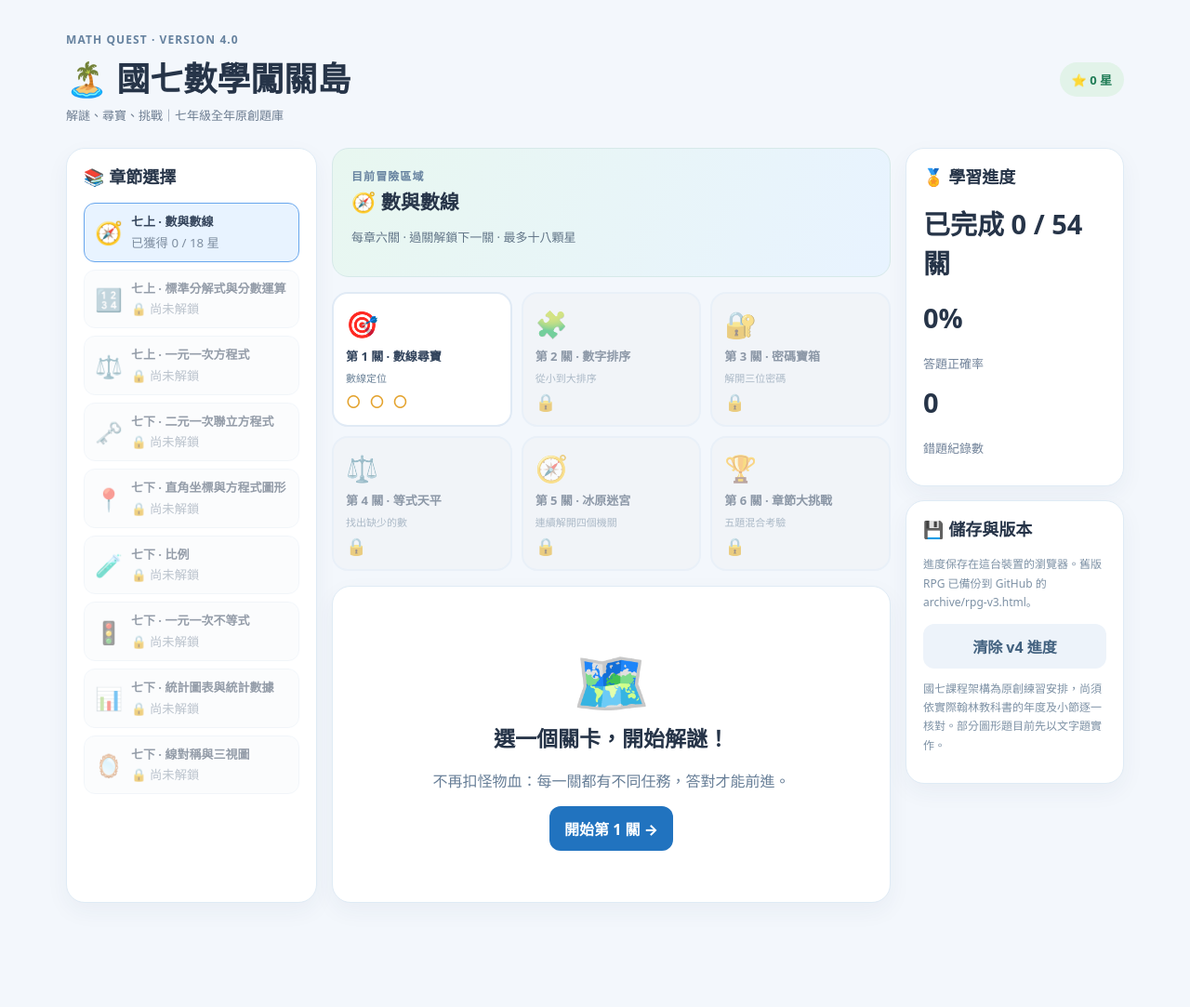
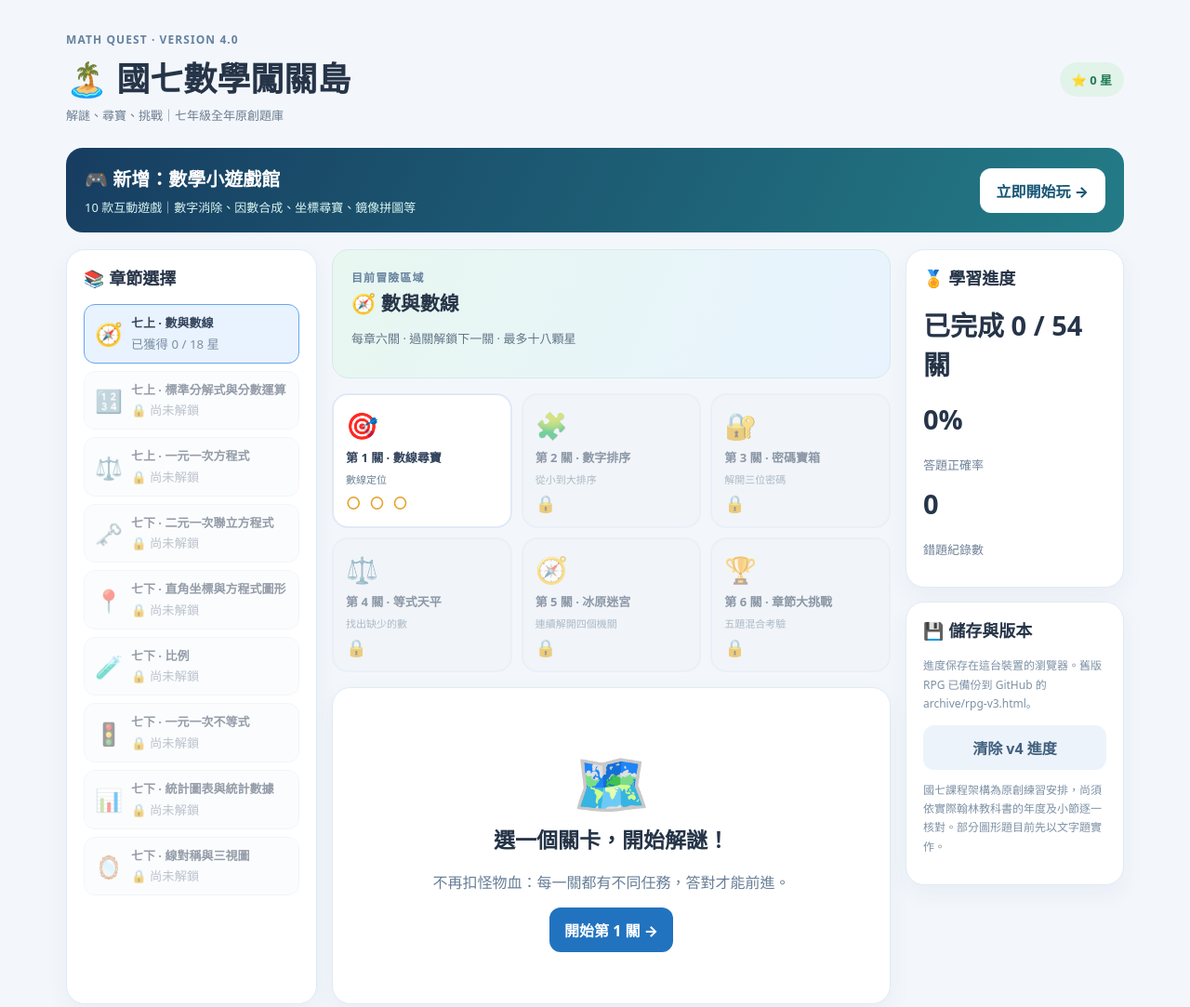
Before and after one commit to CHIHYINGCHANG/math_game, a plain HTML site: page public/index.html in a window 1280 px wide. Shown: the whole page at 93% size. Before the commit the page ends 1034 px from the top, so only its background shows below. Drawn offline with Linux system fonts and the light colour scheme.

Commit message:
Add visible mini-game arcade entry to Math Quest home page

```diff
--- a/public/index.html
+++ b/public/index.html
@@ -28,6 +28,7 @@
 @media(max-width:720px){.layout{display:block}.wrap{padding:12px}.panel{padding:15px}.levels{grid-template-columns:repeat(2,minmax(0,1fr))}.chapterList{display:grid;grid-template-columns:repeat(2,minmax(0,1fr));gap:8px}.chapter{margin:0}.hero{padding:14px}.line-grid .tick{min-width:31px}.asidePanel{display:block;width:100%}}
 </style></head><body>
 <div class="wrap"><header><div><div class="eyebrow">MATH QUEST · VERSION 4.0</div><h1>🏝️ 國七數學闖關島</h1><p class="caption">解謎、尋寶、挑戰｜七年級全年原創題庫</p></div><div class="badge">⭐ <span id="totalStars">0</span> 星</div></header>
+<div style="margin:0 0 18px;padding:18px 20px;border-radius:18px;background:linear-gradient(115deg,#173d61,#237b86);color:white;display:flex;justify-content:space-between;align-items:center;gap:12px;flex-wrap:wrap"><div><strong style="font-size:20px">🎮 新增：數學小遊戲館</strong><p style="margin:7px 0 0;color:#d9f5ef;font-size:13px">10 款互動遊戲｜數字消除、因數合成、坐標尋寶、鏡像拼圖等</p></div><a href="./games.html" style="background:#fff;color:#175676;padding:12px 18px;border-radius:12px;font-weight:800;text-decoration:none">立即開始玩 →</a></div>
 <div class="layout"><nav class="panel"><h2>📚 章節選擇</h2><div class="chapterList" id="chapterSelect"></div></nav>
 <main><div class="hero"><div class="eyebrow">目前冒險區域</div><h2 id="chapterHeading"></h2><p>每章六關 · 過關解鎖下一關 · 最多十八顆星</p></div>
 <div class="levels" id="levelMap"></div><section class="panel" id="gameBoard"></section></main>
```
